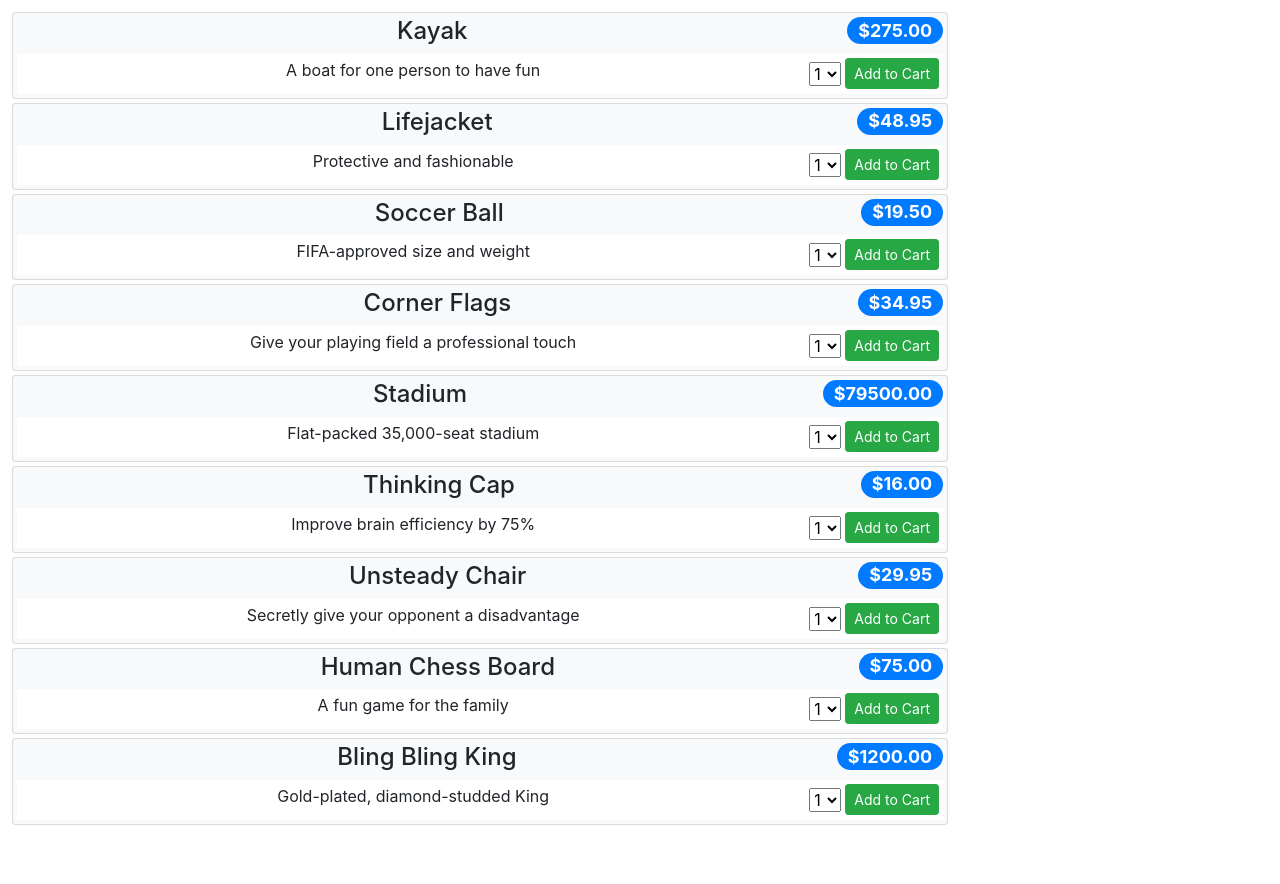
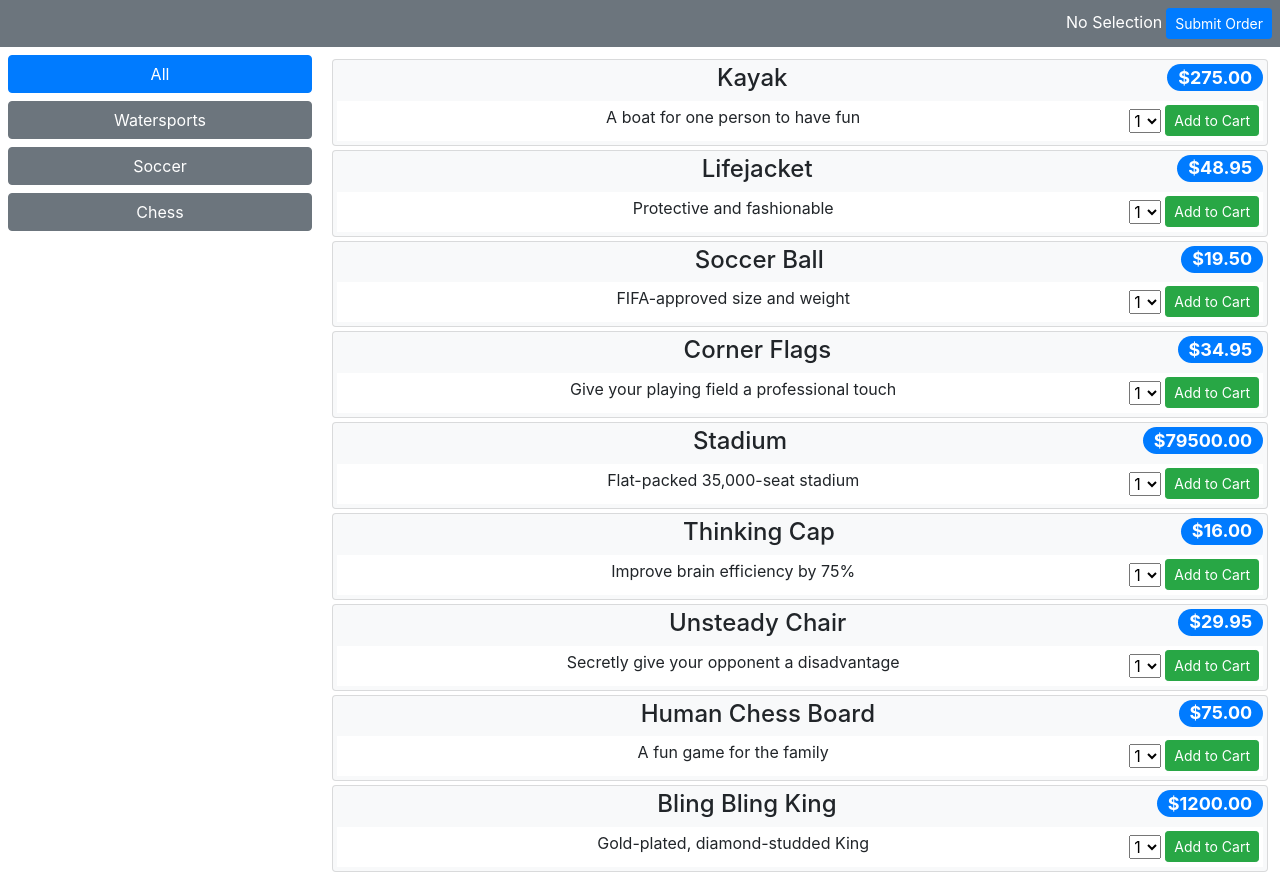
Before and after one commit to hugodemelo/shopping-list, a React (Create React App) app: page / in a window 1280 px wide. Before the commit the page ends 837 px from the top, so only its background shows below. Built offline with nearby package versions, Linux system fonts and the light colour scheme.

Commit message:
add header and category list

```diff
--- a/src/App.tsx
+++ b/src/App.tsx
@@ -1,21 +1,46 @@
-import React, { FunctionComponent } from "react";
-import { Product } from "./data/entities";
+import React, { Component } from "react";
+import { Product, Order } from "./data/entities";
 import { ProductList } from "./components/ProductList";
 import TestData from "./data.json";
 import "./App.css";
 
 const testData = TestData.products;
 
-const App: FunctionComponent = () => {
-    const addToOrder = (product: Product, quantity: number) => {
-        console.log(`Add ${quantity} of ${product.name}`);
+interface Props {}
+
+interface State {
+    order: Order;
+}
+
+class App extends Component<Props, State> {
+    constructor(props: Props) {
+        super(props);
+        this.state = {
+            order: new Order()
+        };
+    }
+
+    addToOrder = (product: Product, quantity: number) => {
+        this.setState(prevState => {
+            prevState.order.addProduct(product, quantity);
+            return prevState;
+        });
     };
 
-    return (
-        <div className="App">
-            <ProductList products={testData} addToOrder={addToOrder} />
-        </div>
-    );
-};
+    render() {
+        const categories = [...new Set(testData.map(p => p.category))];
+
+        return (
+            <div className="App">
+                <ProductList
+                    products={testData}
+                    addToOrder={this.addToOrder}
+                    categories={categories}
+                    order={this.state.order}
+                />
+            </div>
+        );
+    }
+}
 
 export default App;
--- /dev/null
+++ b/src/components/CategoryList.tsx
@@ -0,0 +1,22 @@
+import React, { FunctionComponent } from "react";
+
+interface Props {
+    selected: string;
+    categories: string[];
+    selectCategory: (category: string) => void;
+}
+
+export const CategoryList: FunctionComponent<Props> = props => {
+    return (
+        <div>
+            {["All", ...props.categories].map(c => {
+                let btnClass = props.selected === c ? "btn-primary" : "btn-secondary";
+                return (
+                    <button key={c} className={`btn btn-block ${btnClass}`} onClick={() => props.selectCategory(c)}>
+                        {c}
+                    </button>
+                );
+            })}
+        </div>
+    );
+};
--- /dev/null
+++ b/src/components/Header.tsx
@@ -0,0 +1,16 @@
+import React, { FunctionComponent } from "react";
+import { Order } from "../data/entities";
+
+interface Props {
+    order: Order;
+}
+
+export const Header: FunctionComponent<Props> = props => {
+    let count = props.order.getProductCount();
+    return (
+        <div className="p-1 bg-secondary text-white text-right">
+            {count === 0 ? "No Selection" : `${count} product(s), $${props.order.getTotal().toFixed(2)}`}
+            <button className="btn btn-sm btn-primary m-1">Submit Order</button>
+        </div>
+    );
+};
--- a/src/components/ProductItem.tsx
+++ b/src/components/ProductItem.tsx
@@ -3,11 +3,11 @@ import { Product } from "../data/entities";
 
 interface Props {
     product: Product;
-    callback: (product: Product, quantity: number) => void;
+    addToOrder: (product: Product, quantity: number) => void;
 }
 
 export const ProductItem: FunctionComponent<Props> = props => {
-    const [quantity, setQuantity] = useState<number>(1);
+    const [quantity, setQuantity] = useState(1);
 
     return (
         <div className="card m-1 p-1 bg-light">
@@ -19,7 +19,7 @@ export const ProductItem: FunctionComponent<Props> = props => {
                 {props.product.description}
                 <button
                     className="btn btn-success btn-sm float-right"
-                    onClick={() => props.callback(props.product, quantity)}
+                    onClick={() => props.addToOrder(props.product, quantity)}
                 >
                     Add to Cart
                 </button>
--- a/src/components/ProductList.tsx
+++ b/src/components/ProductList.tsx
@@ -1,20 +1,38 @@
-import React, { FunctionComponent } from "react";
+import React, { FunctionComponent, useState } from "react";
+import { Header } from "./Header";
+import { CategoryList } from "./CategoryList";
 import { ProductItem } from "./ProductItem";
-import { Product } from "../data/entities";
+import { Product, Order } from "../data/entities";
 
 interface Props {
     products: Product[];
+    categories: string[];
+    order: Order;
     addToOrder: (product: Product, quantity: number) => void;
 }
 
 export const ProductList: FunctionComponent<Props> = props => {
+    const [selectedCategory, setSelectedCategory] = useState("All");
+
+    const filterCategories = (): Product[] => {
+        return props.products.filter(p => selectedCategory === "All" || p.category === selectedCategory);
+    };
+
     return (
         <div>
+            <Header order={props.order} />
             <div className="container-fluid">
                 <div className="row">
+                    <div className="col-3 p-2">
+                        <CategoryList
+                            categories={props.categories}
+                            selected={selectedCategory}
+                            selectCategory={setSelectedCategory}
+                        />
+                    </div>
                     <div className="col-9 p-2">
-                        {props.products.map(p => (
-                            <ProductItem key={p.id} product={p} callback={props.addToOrder} />
+                        {filterCategories().map(p => (
+                            <ProductItem key={p.id} product={p} addToOrder={props.addToOrder} />
                         ))}
                     </div>
                 </div>
```
